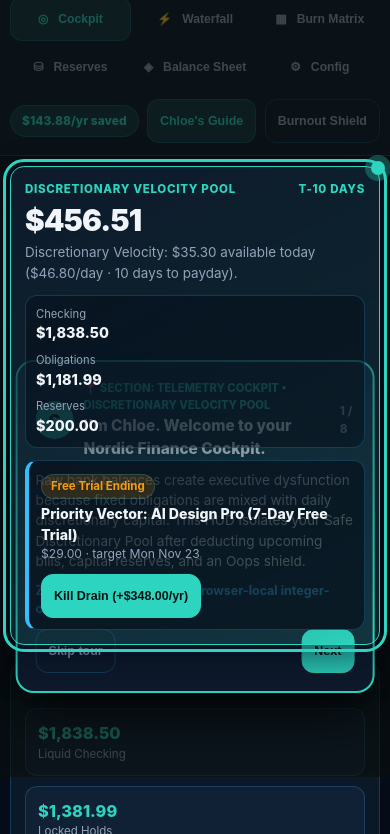
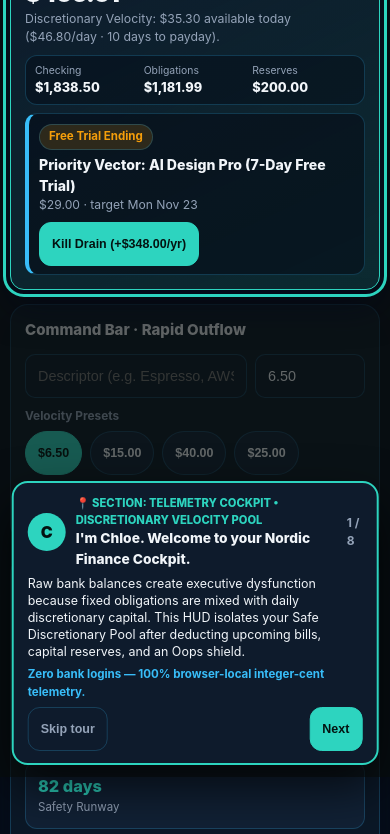
Before and after one commit to nordicfocus-labs/nordicfocus-labs.github.io, a plain HTML site: page adhd-finance-planner-2/index.html in a window 390 px wide. Shown: the part 67-901 px from the top of the page. Drawn offline with Linux system fonts and the light colour scheme.

```diff
--- a/adhd-finance-planner-2/css/app.css
+++ b/adhd-finance-planner-2/css/app.css
@@ -9,14 +9,19 @@
   padding: 0;
 }
 
-html, body {
+html {
   background-color: var(--bg-primary);
   color: var(--text-main);
   font-family: -apple-system, BlinkMacSystemFont, "Segoe UI", Roboto, Helvetica, Arial, sans-serif;
   line-height: 1.5;
+  -webkit-font-smoothing: antialiased;
+}
+
+body {
+  background-color: var(--bg-primary);
+  color: var(--text-main);
   min-height: 100vh;
-  overflow-x: hidden;
-  -webkit-font-smoothing: antialiased;
+  overflow-x: clip;
 }
 
 .shell {
--- a/adhd-finance-planner-2/css/components.css
+++ b/adhd-finance-planner-2/css/components.css
@@ -420,6 +420,10 @@
   pointer-events: auto;
 }
 
+body.tutorial-active {
+  padding-bottom: 45vh !important;
+}
+
 body.tutorial-active .shell,
 body.tutorial-active .rail,
 body.tutorial-active .stage {
@@ -440,13 +444,13 @@ body.tutorial-active .tutorial-target-active {
 
 .tutorial-beacon {
   position: absolute;
-  top: -6px;
-  right: -6px;
-  width: 14px;
-  height: 14px;
+  top: 8px;
+  right: 8px;
+  width: 12px;
+  height: 12px;
   border-radius: 50%;
   background: var(--accent);
-  box-shadow: 0 0 0 6px rgba(45, 212, 191, 0.3);
+  box-shadow: 0 0 0 5px rgba(45, 212, 191, 0.3);
   pointer-events: none;
 }
 
@@ -456,10 +460,10 @@ body.tutorial-active .tutorial-target-active {
   left: 50%;
   transform: translateX(-50%);
   bottom: 24px;
-  width: min(92vw, 460px);
+  width: min(94vw, 460px);
   max-height: calc(100vh - 120px);
   overflow-y: auto;
-  z-index: 10001 !important;
+  z-index: 10020 !important;
   pointer-events: auto !important;
   background: var(--surface-solid);
   color: var(--text-main);
@@ -493,10 +497,43 @@ body.tutorial-active .tutorial-target-active {
 .tour-actions { display: flex; align-items: center; gap: 8px; }
 .spacer { flex: 1; }
 
-@media (max-width: 640px) {
-  .hero-meta-grid,
+@media (max-width: 900px) {
+  body.tutorial-active .rail-nav,
+  body.tutorial-active .rail:not(:has(.tutorial-target-active)) {
+    display: none !important;
+  }
+}
+
+@media (max-width: 700px) {
+  .hero-amount {
+    font-size: clamp(1.5rem, 5.5vw, 2rem);
+    margin-bottom: 2px;
+  }
+  .hero-sub {
+    font-size: 0.77rem;
+    margin-bottom: 8px;
+  }
+  .hero-meta-grid {
+    grid-template-columns: repeat(3, minmax(0, 1fr));
+    padding: 7px 9px;
+    gap: 6px;
+    margin-bottom: 8px;
+  }
+  .meta-label { font-size: 0.65rem; }
+  .meta-val { font-size: 0.8rem; }
+  .next-move-box { padding: 8px 10px; gap: 8px; }
+  #tutorial-card,
+  .tutorial-card {
+    padding: 12px 14px;
+    gap: 6px;
+    border-radius: 16px;
+  }
+  .tour-title { font-size: 0.86rem; }
+  .tour-msg { font-size: 0.78rem; line-height: 1.36; }
+  .tour-hint { font-size: 0.72rem; }
   .split-grid {
-    grid-template-columns: 1fr;
+    grid-template-columns: repeat(2, minmax(0, 1fr));
+    gap: 8px;
   }
   .weather-grid {
     grid-template-columns: repeat(4, minmax(0, 1fr));
--- a/adhd-finance-planner-2/demo/index.html
+++ b/adhd-finance-planner-2/demo/index.html
@@ -17,9 +17,9 @@
   </style>
   <link rel="stylesheet" href="demo-banner.css">
   <script src="demo-guard.js"></script>
-  <link rel="stylesheet" href="../css/theme.css?v=2.0.2">
-  <link rel="stylesheet" href="../css/app.css?v=2.0.2">
-  <link rel="stylesheet" href="../css/components.css?v=2.0.2">
+  <link rel="stylesheet" href="../css/theme.css?v=2.0.3">
+  <link rel="stylesheet" href="../css/app.css?v=2.0.3">
+  <link rel="stylesheet" href="../css/components.css?v=2.0.3">
 </head>
 <body data-theme="nordic-glass" data-active-tab="cockpit">
 
@@ -55,16 +55,6 @@
       <aside class="cockpit-hud" aria-label="Executive Financial Telemetry HUD">
         <section id="hero-pulse" class="glass hero-card" aria-label="Safe Discretionary Velocity Pool"></section>
 
-        <section class="glass fog-hide" aria-label="4-Tile Executive Telemetry">
-          <div class="card-title">Executive Telemetry Quad</div>
-          <div class="telemetry-4">
-            <div class="telemetry-tile"><div id="stat-checking" class="telemetry-val">$0.00</div><div class="telemetry-lbl">Liquid Checking</div></div>
-            <div class="telemetry-tile"><div id="stat-promised" class="telemetry-val">$0.00</div><div class="telemetry-lbl">Locked Holds</div></div>
-            <div class="telemetry-tile"><div id="stat-runway" class="telemetry-val">0 days</div><div class="telemetry-lbl">Safety Runway</div></div>
-            <div class="telemetry-tile"><div id="stat-daily" class="telemetry-val">$0.00</div><div class="telemetry-lbl">Daily Velocity</div></div>
-          </div>
-        </section>
-
         <section class="glass fog-hide" aria-label="Command Line Expense Capture">
           <div class="card-title">Command Bar · Rapid Outflow</div>
           <div class="inline-form">
@@ -79,6 +69,16 @@
             <button type="button" class="chip" data-cents="2500" data-label="Dopamine Impulse">$25.00</button>
           </div>
           <button id="btn-qa-spend" class="btn btn-primary" type="button" style="width:100%;">Commit Spend</button>
+        </section>
+
+        <section class="glass fog-hide" aria-label="4-Tile Executive Telemetry">
+          <div class="card-title">Executive Telemetry Quad</div>
+          <div class="telemetry-4">
+            <div class="telemetry-tile"><div id="stat-checking" class="telemetry-val">$0.00</div><div class="telemetry-lbl">Liquid Checking</div></div>
+            <div class="telemetry-tile"><div id="stat-promised" class="telemetry-val">$0.00</div><div class="telemetry-lbl">Locked Holds</div></div>
+            <div class="telemetry-tile"><div id="stat-runway" class="telemetry-val">0 days</div><div class="telemetry-lbl">Safety Runway</div></div>
+            <div class="telemetry-tile"><div id="stat-daily" class="telemetry-val">$0.00</div><div class="telemetry-lbl">Daily Velocity</div></div>
+          </div>
         </section>
       </aside>
 
@@ -397,15 +397,15 @@
     if ('caches' in window) {
       caches.keys().then(function (keys) {
         keys.forEach(function (k) {
-          if (k.indexOf('adhd-finance-planner-2-v1') !== -1) caches.delete(k);
+          if (k !== 'adhd-finance-planner-2-v3') caches.delete(k);
         });
       }).catch(function () {});
     }
   </script>
-  <script src="../js/engine.js?v=2.0.2"></script>
-  <script src="../js/storage.js?v=2.0.2"></script>
-  <script src="../js/config.js?v=2.0.2"></script>
-  <script src="../js/tutorials.js?v=2.0.2"></script>
-  <script src="../js/app.js?v=2.0.2"></script>
+  <script src="../js/engine.js?v=2.0.3"></script>
+  <script src="../js/storage.js?v=2.0.3"></script>
+  <script src="../js/config.js?v=2.0.3"></script>
+  <script src="../js/tutorials.js?v=2.0.3"></script>
+  <script src="../js/app.js?v=2.0.3"></script>
 </body>
 </html>
--- a/adhd-finance-planner-2/index.html
+++ b/adhd-finance-planner-2/index.html
@@ -16,9 +16,9 @@
       filter: none !important;
     }
   </style>
-  <link rel="stylesheet" href="css/theme.css?v=2.0.2">
-  <link rel="stylesheet" href="css/app.css?v=2.0.2">
-  <link rel="stylesheet" href="css/components.css?v=2.0.2">
+  <link rel="stylesheet" href="css/theme.css?v=2.0.3">
+  <link rel="stylesheet" href="css/app.css?v=2.0.3">
+  <link rel="stylesheet" href="css/components.css?v=2.0.3">
 </head>
 <body data-theme="nordic-glass" data-active-tab="cockpit">
 
@@ -57,16 +57,6 @@
       <aside class="cockpit-hud" aria-label="Executive Financial Telemetry HUD">
         <section id="hero-pulse" class="glass hero-card" aria-label="Safe Discretionary Velocity Pool"></section>
 
-        <section class="glass fog-hide" aria-label="4-Tile Executive Telemetry">
-          <div class="card-title">Executive Telemetry Quad</div>
-          <div class="telemetry-4">
-            <div class="telemetry-tile"><div id="stat-checking" class="telemetry-val">$0.00</div><div class="telemetry-lbl">Liquid Checking</div></div>
-            <div class="telemetry-tile"><div id="stat-promised" class="telemetry-val">$0.00</div><div class="telemetry-lbl">Locked Holds</div></div>
-            <div class="telemetry-tile"><div id="stat-runway" class="telemetry-val">0 days</div><div class="telemetry-lbl">Safety Runway</div></div>
-            <div class="telemetry-tile"><div id="stat-daily" class="telemetry-val">$0.00</div><div class="telemetry-lbl">Daily Velocity</div></div>
-          </div>
-        </section>
-
         <section class="glass fog-hide" aria-label="Command Line Expense Capture">
           <div class="card-title">Command Bar · Rapid Outflow</div>
           <div class="inline-form">
@@ -81,6 +71,16 @@
             <button type="button" class="chip" data-cents="2500" data-label="Dopamine Impulse">$25.00</button>
           </div>
           <button id="btn-qa-spend" class="btn btn-primary" type="button" style="width:100%;">Commit Spend</button>
+        </section>
+
+        <section class="glass fog-hide" aria-label="4-Tile Executive Telemetry">
+          <div class="card-title">Executive Telemetry Quad</div>
+          <div class="telemetry-4">
+            <div class="telemetry-tile"><div id="stat-checking" class="telemetry-val">$0.00</div><div class="telemetry-lbl">Liquid Checking</div></div>
+            <div class="telemetry-tile"><div id="stat-promised" class="telemetry-val">$0.00</div><div class="telemetry-lbl">Locked Holds</div></div>
+            <div class="telemetry-tile"><div id="stat-runway" class="telemetry-val">0 days</div><div class="telemetry-lbl">Safety Runway</div></div>
+            <div class="telemetry-tile"><div id="stat-daily" class="telemetry-val">$0.00</div><div class="telemetry-lbl">Daily Velocity</div></div>
+          </div>
         </section>
       </aside>
 
@@ -407,15 +407,15 @@
     if ('caches' in window) {
       caches.keys().then(function (keys) {
         keys.forEach(function (k) {
-          if (k.indexOf('adhd-finance-planner-2-v1') !== -1) caches.delete(k);
+          if (k !== 'adhd-finance-planner-2-v3') caches.delete(k);
         });
       }).catch(function () {});
     }
   </script>
-  <script src="js/engine.js?v=2.0.2"></script>
-  <script src="js/storage.js?v=2.0.2"></script>
-  <script src="js/config.js?v=2.0.2"></script>
-  <script src="js/tutorials.js?v=2.0.2"></script>
-  <script src="js/app.js?v=2.0.2"></script>
+  <script src="js/engine.js?v=2.0.3"></script>
+  <script src="js/storage.js?v=2.0.3"></script>
+  <script src="js/config.js?v=2.0.3"></script>
+  <script src="js/tutorials.js?v=2.0.3"></script>
+  <script src="js/app.js?v=2.0.3"></script>
 </body>
 </html>
--- a/adhd-finance-planner-2/js/tutorials.js
+++ b/adhd-finance-planner-2/js/tutorials.js
@@ -1,9 +1,12 @@
 /**
- * ADHD Finance Planner — Guided Tour Engine (Rules 01, 02, 11, 16, 17, 18, 20, 22).
+ * ADHD Finance Planner — Guided Tour Engine (Rules 01, 02, 11, 16, 17, 18, 20, 22, 23).
  * - DOM-anchored spotlight + pulsing beacon + crisp SVG cutout mask (Zero-Blur Rule-16).
+ * - Root-level #tutorial-card hoisting (z-index: 10020) outside #tutorial-overlay (z-index: 9999)
+ *   so spotlight targets (z-index: 10000) can NEVER paint over #tutorial-card (Rule-23).
+ * - Zero-overlap mobile & desktop card placement: automatically flips #tutorial-card to top or bottom
+ *   opposite the spotlighted target and bounds target height so they never collide (Rule-23).
  * - Dual-trigger: advances on Next button OR user action gate (Rule-02).
  * - Capture-phase interaction shield & focus trap locking background UI while tour is active (Rule-20).
- * - Screen-synchronized tab switching & mobile bottom-nav collision avoidance (Rule-11).
  * - Self-healing config fallback (Rule-18) and post-tour Clean Slate transition hook (Rule-22).
  */
 (function (root, factory) {
@@ -31,9 +34,23 @@
     return typeof document !== 'undefined' ? document.getElementById(id) : null;
   }
 
+  /**
+   * Rule-23: Hoists #tutorial-card to document.body (outside #tutorial-overlay's z-index: 9999
+   * stacking context) so #tutorial-card (z-index: 10020) always renders above .tutorial-target-active (z-index: 10000).
+   */
+  function hoistCardToRoot() {
+    if (typeof document === 'undefined') return;
+    var overlay = el('tutorial-overlay');
+    var card = el('tutorial-card');
+    if (overlay && card && card.parentNode === overlay && overlay.parentNode) {
+      overlay.parentNode.insertBefore(card, overlay.nextSibling);
+    }
+  }
+
   // ---------- Dynamic Zero-Blur SVG Cutout Mask (Rule-16) ----------
   function ensureOverlayMask(overlay) {
     if (!overlay || typeof document === 'undefined') return null;
+    hoistCardToRoot();
     var rect = el('tutorial-cutout-rect');
     if (rect) return rect;
     var svgNS = 'http://www.w3.org/2000/svg';
@@ -64,7 +81,7 @@
       return;
     }
     var r = target.getBoundingClientRect();
-    var pad = 6;
+    var pad = 5;
     rect.setAttribute('x', String(Math.max(0, Math.round(r.left - pad))));
     rect.setAttribute('y', String(Math.max(0, Math.round(r.top - pad))));
     rect.setAttribute('width', String(Math.max(0, Math.round(r.width + pad * 2))));
@@ -190,8 +207,13 @@
     return !(a.bottom <= b.top || a.top >= b.bottom || a.right <= b.left || a.left >= b.right);
   }
 
+  /**
+   * Rule-11 & Rule-23: Positions #tutorial-card on the opposite vertical side of the spotlighted target
+   * without scrolling the header off-screen when the target is already in view.
+   */
   function positionCard(target, card) {
     if (typeof window === 'undefined' || !target || !card) return;
+    hoistCardToRoot();
     var vh = window.innerHeight || 800;
     var vw = window.innerWidth || 1024;
     var nav = el('bottom-nav') || (typeof document !== 'undefined' && document.querySelector('.zen-island-nav'));
@@ -200,30 +222,35 @@
       var nr = nav.getBoundingClientRect();
       if (nr.height > 0 && nr.top > vh / 2 && nr.width >= vw * 0.5) navH = vh - nr.top;
     }
-    var header = typeof document !== 'undefined' ? (document.querySelector('.app-header') || document.querySelector('.rail')) : null;
-    var headerH = (header && header.getBoundingClientRect) ? header.getBoundingClientRect().height : 0;
     var narrow = vw <= 700;
-    var bottomGap = narrow ? navH + 84 : 24;
-    var topGap = narrow ? Math.min(headerH + 12, Math.round(vh * 0.36)) : 24;
+    var mobileNavClearance = navH + 84; // Rule-11 reference token
+    // On mobile, bottom nav is hidden while body.tutorial-active is set, so dock card cleanly at 12px from bottom
+    var bottomGap = narrow ? Math.min(12, mobileNavClearance) : 24;
+    var topGap = narrow ? 12 : 24;
 
     function place(where) {
       card.style.top = where === 'top' ? topGap + 'px' : 'auto';
       card.style.bottom = where === 'bottom' ? bottomGap + 'px' : 'auto';
     }
+
     var tr = target.getBoundingClientRect();
     var center = tr.top + tr.height / 2;
-    var preferred = center > vh * 0.55 ? 'top' : 'bottom';
-    place(preferred);
+    var first = center > vh * 0.52 ? 'top' : 'bottom';
+    place(first);
     var cr = card.getBoundingClientRect();
+
     if (overlap(tr, cr)) {
-      var alt = preferred === 'top' ? 'bottom' : 'top';
-      place(alt);
-      var crAlt = card.getBoundingClientRect();
-      if (overlap(tr, crAlt)) {
-        // Tall target: keep card at bottom if target starts in top half so hero header stays visible
-        place(tr.top < vh * 0.45 ? 'bottom' : 'top');
+      var second = first === 'top' ? 'bottom' : 'top';
+      place(second);
+      var cr2 = card.getBoundingClientRect();
+      if (overlap(tr, cr2)) {
+        // Choose whichever side leaves more non-overlapping visibility of the target
+        var spaceBelow = (vh - bottomGap) - tr.bottom;
+        var spaceAbove = tr.top - topGap;
+        place(spaceBelow >= spaceAbove ? 'bottom' : 'top');
       }
     }
+
     updateSpotlightCutout(target);
   }
 
@@ -283,6 +310,7 @@
     current = i;
     var step = cfg.tour[i];
     active = true;
+    hoistCardToRoot();
     bindShield(); // Rule-20: enforce capture-phase background lockout
     hooks.switchTab(step.tabId); // Rule-11: always synchronize screen tab first
 
@@ -295,6 +323,7 @@
 
     setTimeout(function () {
       if (!active || current !== i) return;
+      hoistCardToRoot();
       overlay.style.display = 'block';
       card.style.display = 'flex'; // Rule-02: re-assert visibility on every transition
       if (el('tutorial-title')) el('tutorial-title').textContent = step.title;
@@ -313,11 +342,6 @@
         spotlight = target;
         target.classList.add('tutorial-target-active');
         addBeacon(target);
-        var rectNow = target.getBoundingClientRect ? target.getBoundingClientRect() : null;
-        var vhNow = (typeof window !== 'undefined' && window.innerHeight) ? window.innerHeight : 800;
-        if (rectNow && (rectNow.top < 0 || rectNow.bottom > vhNow) && target.scrollIntoView) {
-          target.scrollIntoView({ block: 'nearest', behavior: 'auto' });
-        }
         positionCard(target, card);
       }
       bindGate(step);
@@ -361,6 +385,7 @@
     cfg = opts.config || (typeof window !== 'undefined' ? window.FPConfig : null);
     hooks.switchTab = opts.switchTab || hooks.switchTab;
     hooks.onEnd = opts.onEnd || hooks.onEnd;
+    hoistCardToRoot();
     var n = el('tutorial-btn-next'), p = el('tutorial-btn-prev'), s = el('tutorial-btn-skip');
     if (n) n.addEventListener('click', function (e) { e.stopPropagation(); next(); });
     if (p) p.addEventListener('click', function (e) { e.stopPropagation(); prev(); });
@@ -382,6 +407,7 @@
     prev: prev,
     end: end,
     emit: emit,
+    hoistCardToRoot: hoistCardToRoot,
     ensureOverlayMask: ensureOverlayMask,
     updateSpotlightCutout: updateSpotlightCutout,
     isActive: function () { return active; },
--- a/adhd-finance-planner-2/sw.js
+++ b/adhd-finance-planner-2/sw.js
@@ -1,4 +1,4 @@
-const CACHE_NAME = 'adhd-finance-planner-2-v2';
+const CACHE_NAME = 'adhd-finance-planner-2-v3';
 const ASSETS_TO_CACHE = [
   './',
   './index.html',
```
